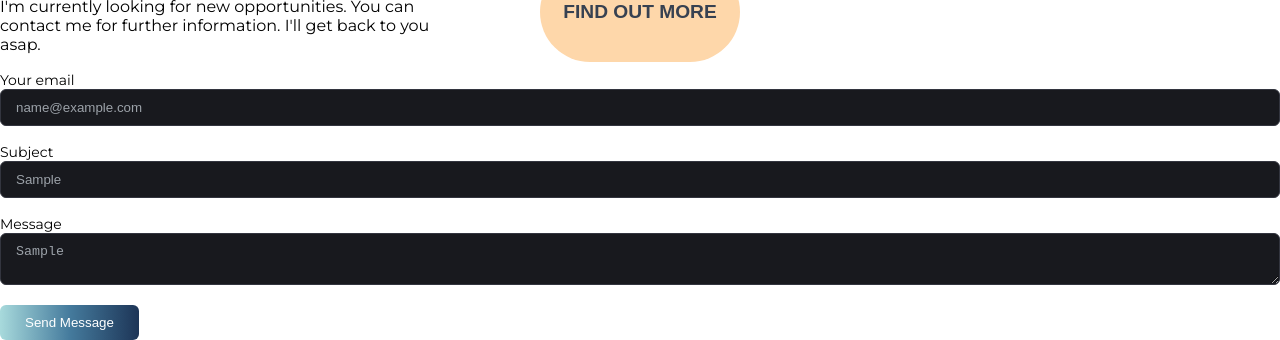
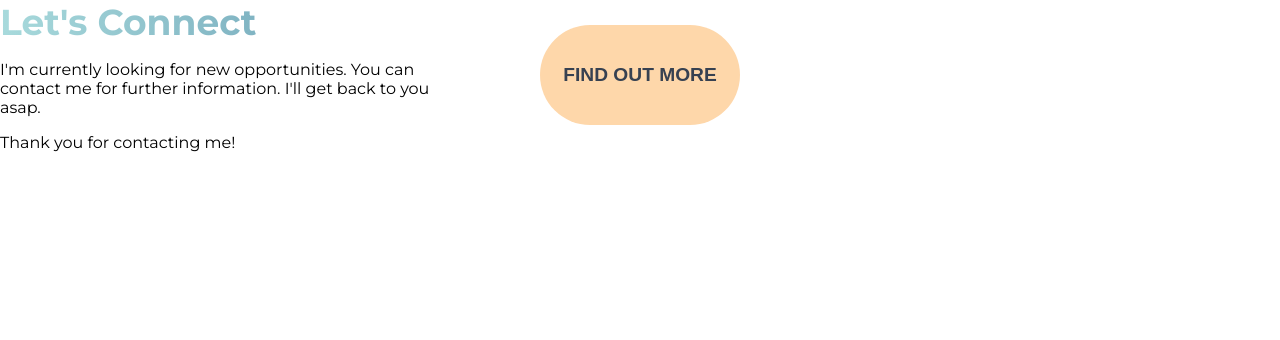
Before and after one commit to MVCorreas/MVCorreas-PersonalPage, a Next.js app: page / in a window 1280 px wide. Both pictures are taken after typing "name@example.com", "Sample", "Sample" into the empty fields and a click on the button "Send Message". Shown: the part 2316-2656 px from the top of the page. Built offline with nearby package versions, Linux system fonts and the light colour scheme; no server answers.

Commit message:
Added form validation

```diff
--- a/src/app/components/ContactForm/ContactForm.jsx
+++ b/src/app/components/ContactForm/ContactForm.jsx
@@ -5,39 +5,45 @@ import { useState } from 'react';
 import styles from './ContactForm.module.css';
 
 const ContactForm = () => {
+  const [email, setEmail] = useState('');
   const [subject, setSubject] = useState('');
   const [message, setMessage] = useState('');
-  const [emailSubmitted, setEmailSubmitted] = useState(false);
+  const [showThanksMessage, setShowThanksMessage] = useState(false);
+  const [subjectError, setSubjectError] = useState('');
+  const [messageError, setMessageError] = useState('');
+  const [emailError, setEmailError] = useState('');
+
+  const emailRegex = /^[^\s@]+@[^\s@]+\.[^\s@]+$/; // Basic email regex pattern
 
   const handleSubmit = async (e) => {
     e.preventDefault();
-    const data = {
-      email: e.target.email.value,
-      subject: e.target.subject.value,
-      message: e.target.message.value,
-    };
-    const JSONdata = JSON.stringify(data);
-    const endpoint = '/api/sendEmail';
 
-    // Form the request for sending data to the server.
-    const options = {
-      // The method is POST because we are sending data.
-      method: 'POST',
-      // Tell the server we're sending JSON.
-      headers: {
-        'Content-Type': 'application/json',
-      },
-      // Body of the request is the JSON data we created above.
-      body: JSONdata,
-    };
+    // Validate email format
+    if (!emailRegex.test(email)) {
+      setEmailError('Please enter a valid email address.');
+      return;
+    } else {
+      setEmailError('');
+    }
 
-    const response = await fetch(endpoint, options);
-    const resData = await response.json();
+    // Validate subject length
+    if (subject.length > 50) {
+      setSubjectError('Subject should not exceed 50 characters.');
+      return;
+    } else {
+      setSubjectError('');
+    }
 
-    if (response.status === 200) {
-      console.log('Message sent.');
-      setEmailSubmitted(true);
+    // Validate message length
+    if (message.length > 500) {
+      setMessageError('Message should not exceed 500 characters.');
+      return;
+    } else {
+      setMessageError('');
     }
+
+    // If all validations pass, proceed with form submission
+    setShowThanksMessage(true);
   };
 
   return (
@@ -48,21 +54,10 @@ const ContactForm = () => {
           I'm currently looking for new opportunities. You can contact me for further information.
           I'll get back to you asap.
         </p>
-        {/* <div className={styles.socials}>
-          <Link href="https://github.com/MVCorreas">
-
-              <Image src="/github-icon.svg" alt="Github Icon" width={60} height={60} />
-
-          </Link>
-          <Link href="https://www.linkedin.com/in/mar%C3%ADa-victoria-correas-148049b2/">
-
-              <Image src="/linkedin-icon.svg" alt="Linkedin Icon" width={60} height={60} />
-
-          </Link>
-        </div> */}
       </div>
 
       <div className={styles.formContainer}>
+        {!showThanksMessage ? (
           <form onSubmit={handleSubmit}>
             <div className={styles.formGroup}>
               <label htmlFor="email">Your email</label>
@@ -71,9 +66,14 @@ const ContactForm = () => {
                 type="email"
                 id="email"
                 required
-              className={styles.inputField}
+                className={`${styles.inputField} ${emailError ? styles.inputError : ''}`}
                 placeholder="email@google.com"
+                value={email}
+                onChange={(e) => {
+                  setEmail(e.target.value);
+                }}
               />
+              {emailError && <p className={styles.errorText}>{emailError}</p>}
             </div>
             <div className={styles.formGroup}>
               <label htmlFor="subject">Subject</label>
@@ -82,34 +82,40 @@ const ContactForm = () => {
                 type="text"
                 id="subject"
                 required
-              className={styles.inputField}
+                className={`${styles.inputField} ${subjectError ? styles.inputError : ''}`}
                 placeholder="Just saying hi"
                 value={subject}
                 onChange={(e) => {
                   setSubject(e.target.value);
                 }}
               />
+              {subjectError && <p className={styles.errorText}>{subjectError}</p>}
             </div>
             <div className={styles.formGroup}>
               <label htmlFor="message">Message</label>
               <textarea
                 name="message"
                 id="message"
-              className={styles.inputField}
+                required
+                className={`${styles.inputField} ${messageError ? styles.inputError : ''}`}
                 placeholder="Let's talk about..."
                 value={message}
                 onChange={(e) => {
                   setMessage(e.target.value);
                 }}
               />
+              {messageError && <p className={styles.errorText}>{messageError}</p>}
             </div>
             <button type="submit" className={styles.submitButton}>
               Send Message
             </button>
           </form>
-
-        {emailSubmitted && (
-          <p className={styles.successMessage}>Thank you for contacting me!</p>
+        ) : (
+          <div className="text-center">
+            <p className="text-green-500 text-sm mt-2">
+              Thank you for contacting me!
+            </p>
+          </div>
         )}
       </div>
     </section>
```
Lines whose indentation alone changed are shown as unchanged.
